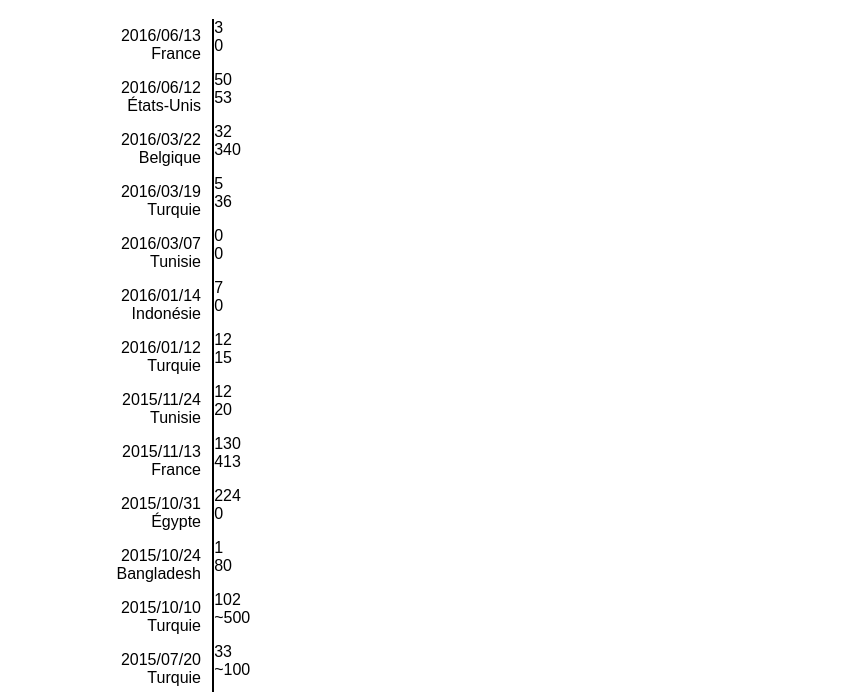
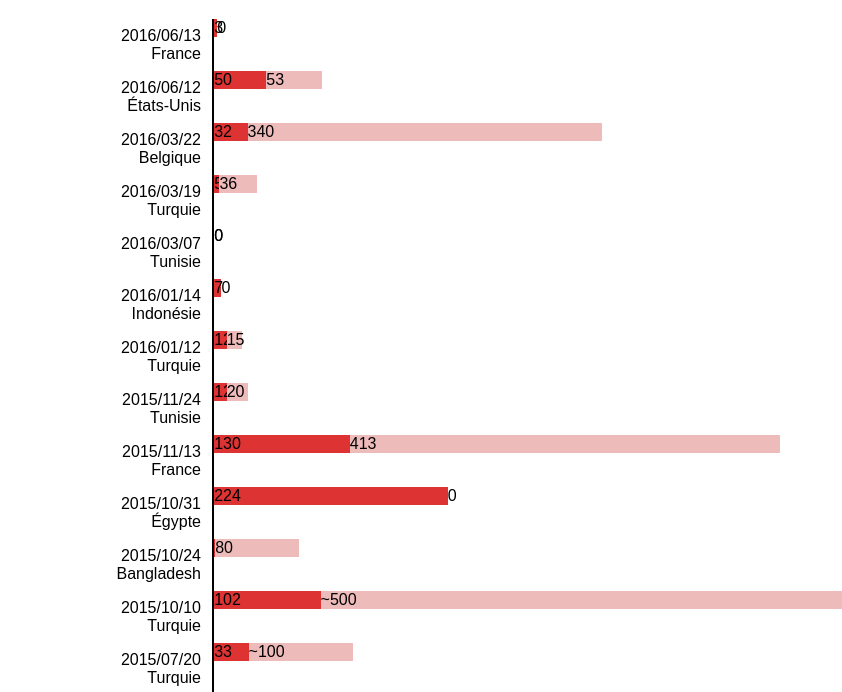
Before and after one commit to GaelleG/attentats, a website with bundled scripts: page index.html in a window 1280 px wide. Shown: the part 93-785 px from the top of the page, without its empty margins (438-1280 px from the left). Built offline with nearby package versions, Linux system fonts and the light colour scheme.

Commit message:
Victim charts

```diff
--- a/main.js
+++ b/main.js
@@ -3,6 +3,9 @@ var moment = require('moment');
 
 var attacks = require('./src/attentats.json');
 var chronos = document.querySelector('#chronos');
+var maxVictims = _.reduce(attacks, (result, attack) => {
+  return Math.max(result, parseInt(attack.deaths.replace(/^\D/, '')) + parseInt(attack.injuries.replace(/^\D/, '')));
+}, 0);
 
 _(attacks)
   .orderBy('date', 'desc')
@@ -16,8 +19,8 @@ function addAttackEl(attack) {
     '<div class="attack__country">' + attack.country + '</div>' +
     '</div>' +
     '<div class="attack__numbers">' +
-    '<div class="attack__deaths">' + attack.deaths + '</div>' +
-    '<div class="attack__injuries">' + attack.injuries + '</div>' +
+    '<div class="attack__deaths" style="width:' + (parseInt(attack.deaths.replace(/^\D/, '')) * 100 / maxVictims) + '%">' + attack.deaths + '</div>' +
+    '<div class="attack__injuries" style="width:' + (parseInt(attack.injuries.replace(/^\D/, '')) * 100 / maxVictims) + '%">' + attack.injuries + '</div>' +
     '</div>';
   chronos.appendChild(el);
 }
--- a/src/style.css
+++ b/src/style.css
@@ -26,11 +26,19 @@ h1 {
   text-align: right;
   padding: .5em .7em;
 }
+.attack__date {
+}
+.attack__country {
+}
 .attack__numbers {
 }
-.attack__data {
-
+.attack__deaths,
+.attack__injuries {
+  float: left;
 }
-.attack__country {
-
+.attack__deaths {
+  background-color: #d33;
 }
+.attack__injuries {
+  background-color: #ebb;
+}
```
